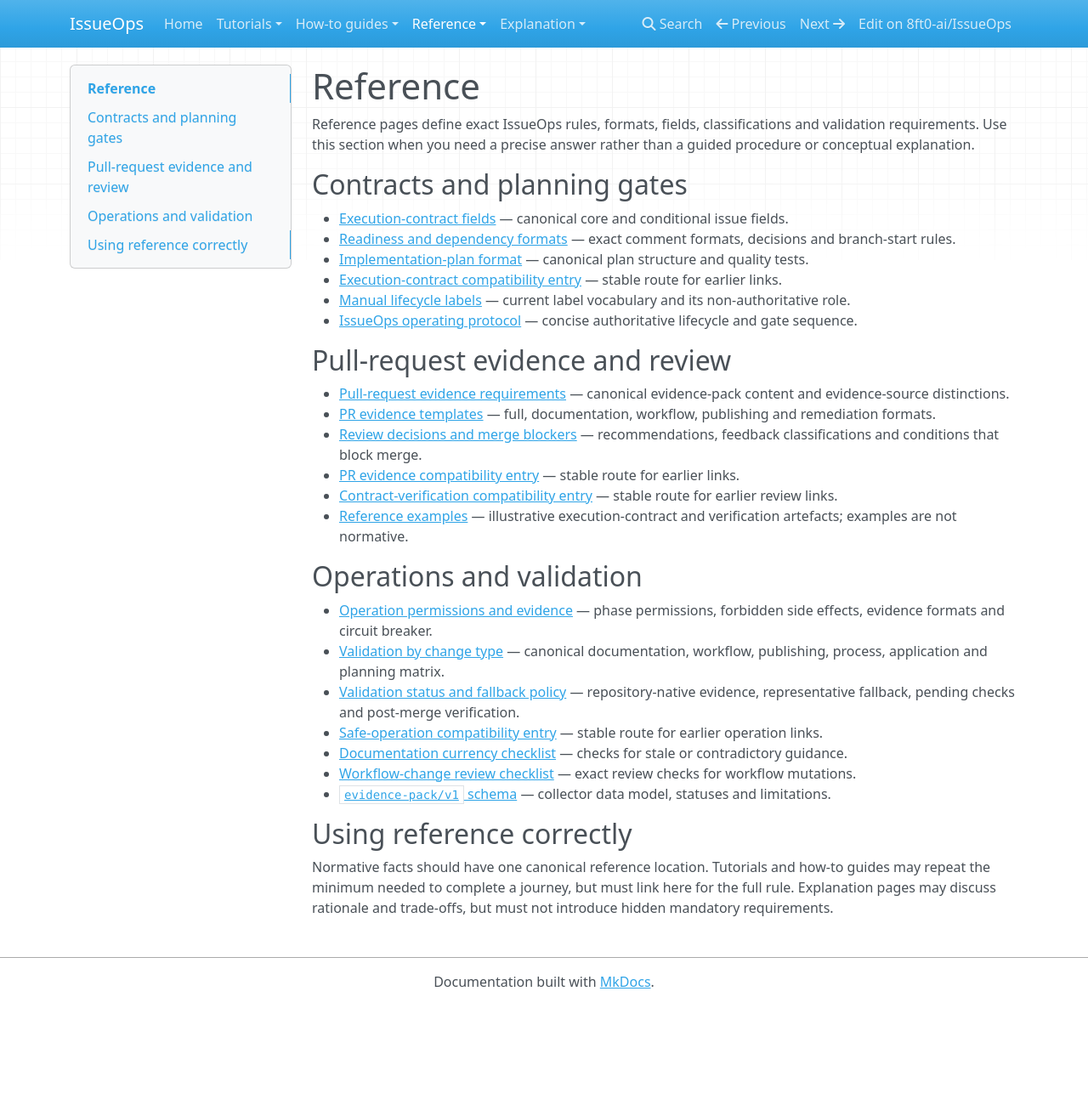
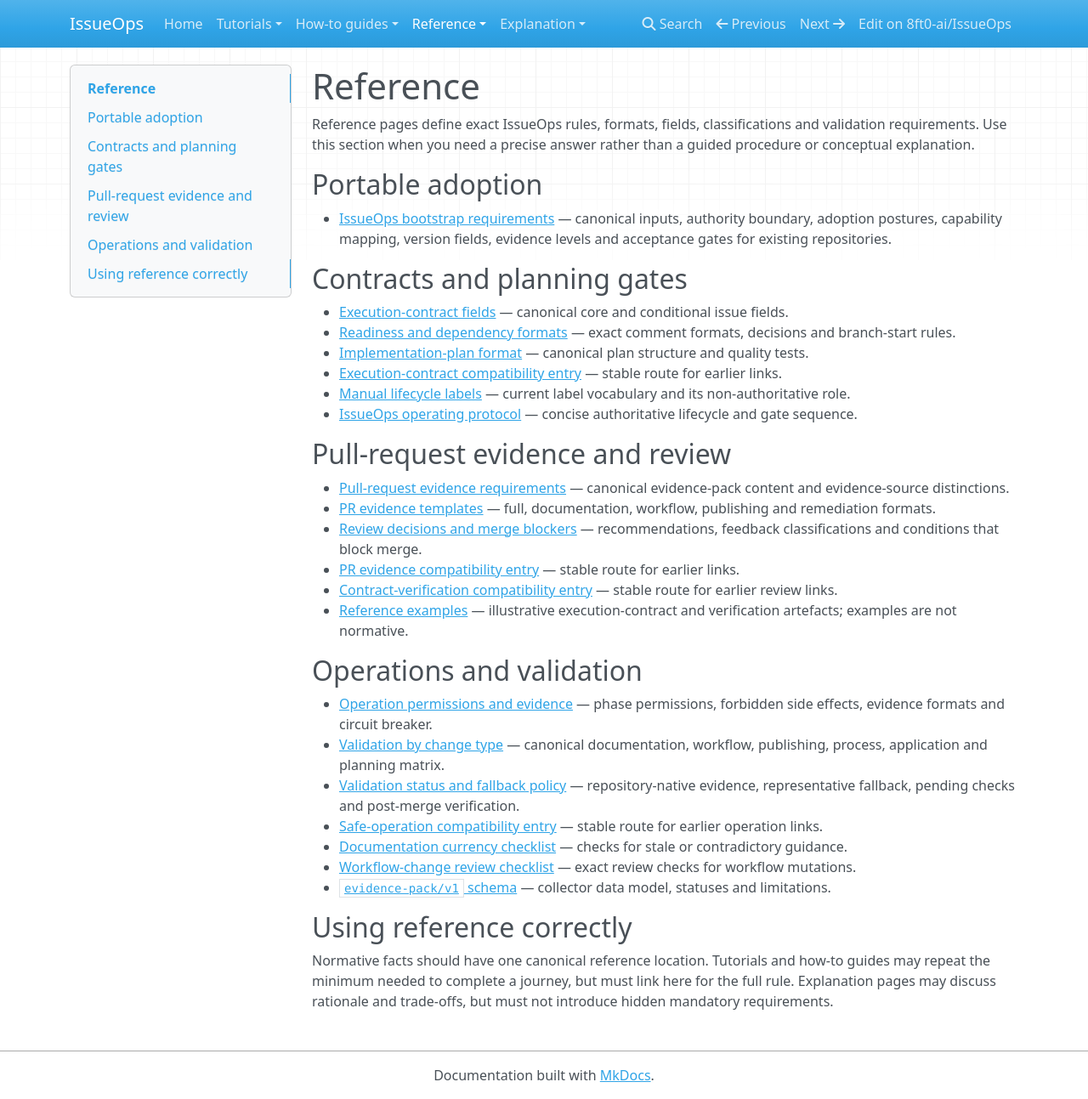
Before and after one commit to 8ft0-ai/IssueOps, an MkDocs documentation site: the page built from docs/reference/index.md, in a window 1280 px wide and 1293 px high. Shown: the whole window at 85% size. Built offline with MkDocs 1.6.1, drawn with Linux system fonts in a browser that asks for light colours; nearby versions of some CDN libraries.

Commit message:
Index the normative bootstrap requirements

```diff
--- a/docs/reference/index.md
+++ b/docs/reference/index.md
@@ -1,6 +1,10 @@
 # Reference
 
 Reference pages define exact IssueOps rules, formats, fields, classifications and validation requirements. Use this section when you need a precise answer rather than a guided procedure or conceptual explanation.
+
+## Portable adoption
+
+- [IssueOps bootstrap requirements](issueops-bootstrap-requirements.md) — canonical inputs, authority boundary, adoption postures, capability mapping, version fields, evidence levels and acceptance gates for existing repositories.
 
 ## Contracts and planning gates
 
```
